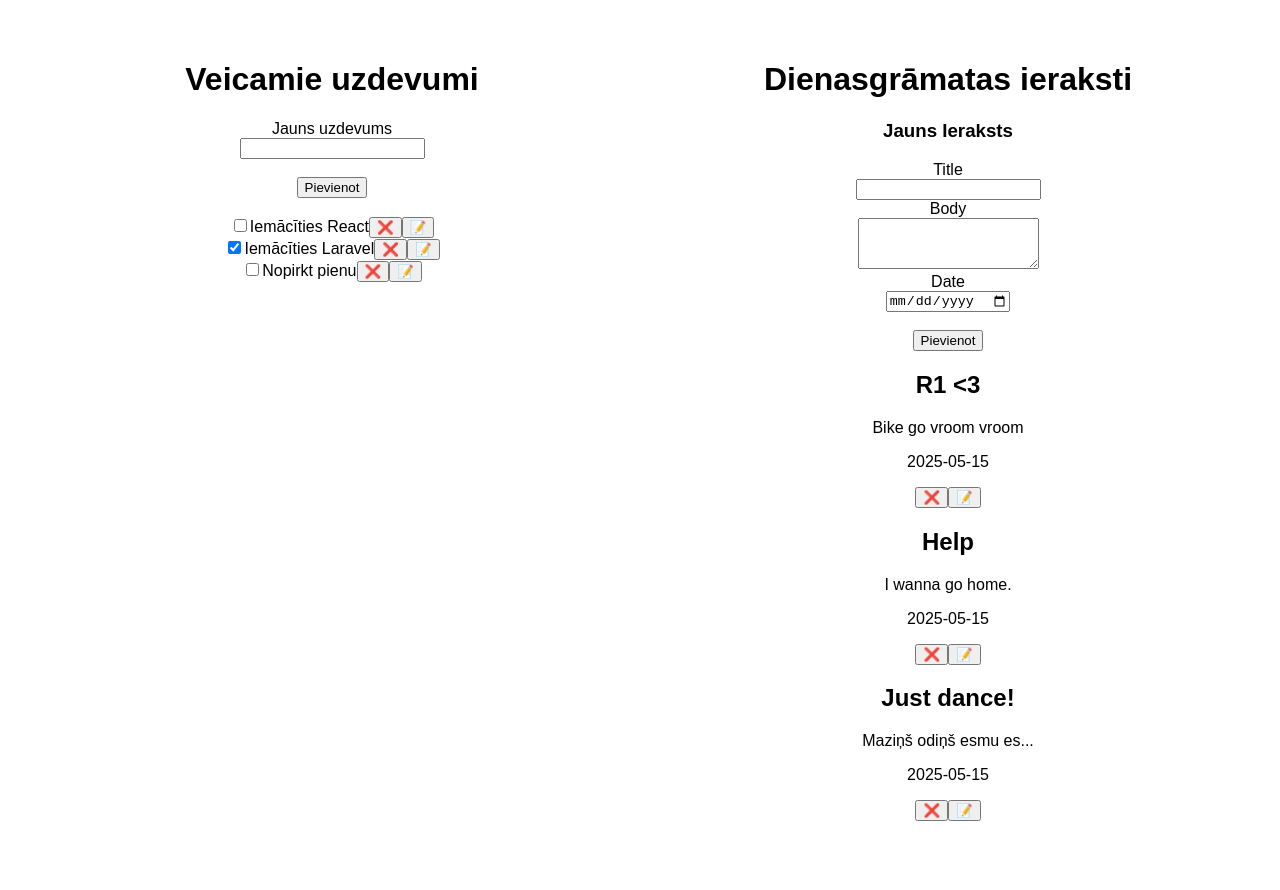
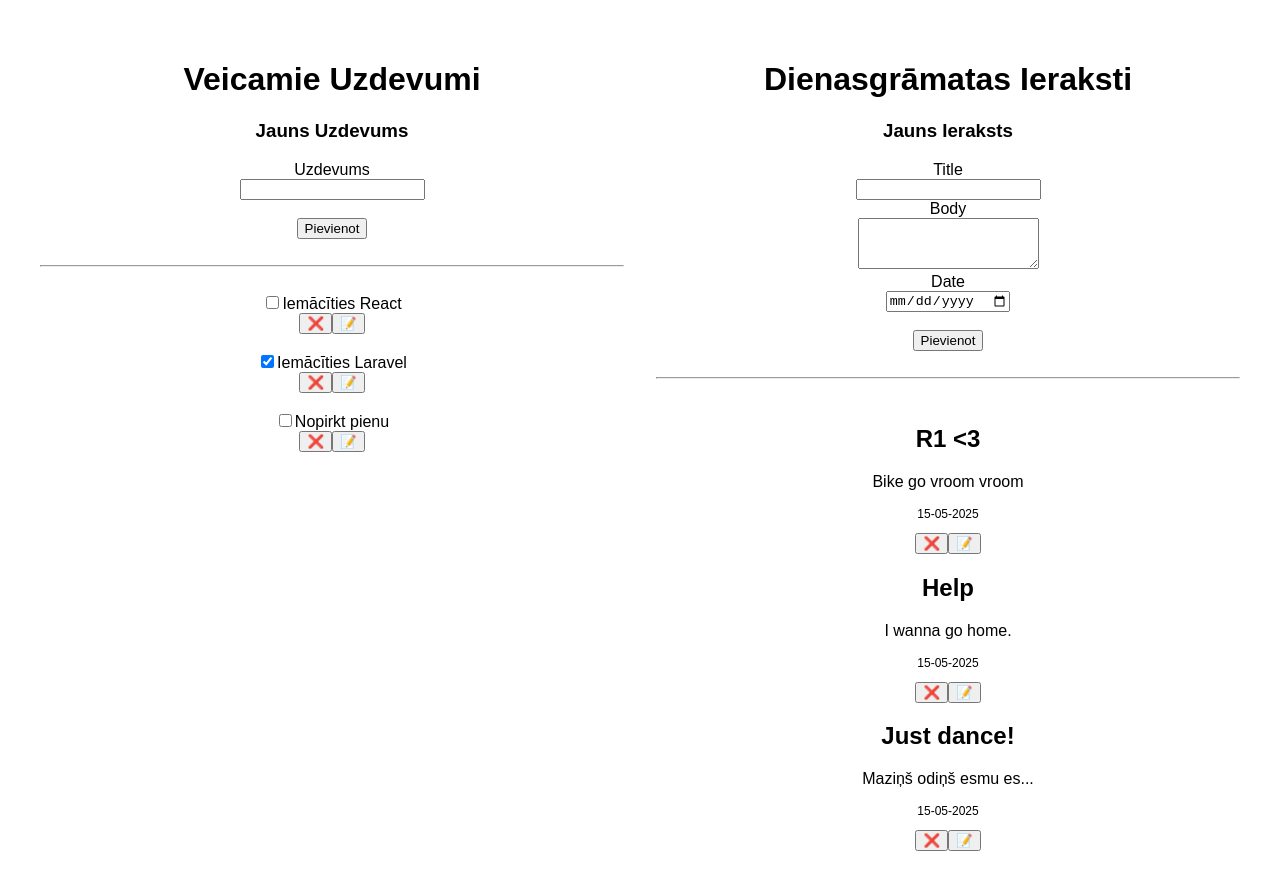
Before and after one commit to Sanchiks07/todo_jsx, a React (Vite) app: page / in a window 1280 px wide. Before the commit the page ends 861 px from the top, so only its background shows below. Built offline with nearby package versions, Linux system fonts and the light colour scheme.

Commit message:
daži pielabojumi ig idk

```diff
--- a/src/App.jsx
+++ b/src/App.jsx
@@ -60,11 +60,12 @@ function App() {
     <>
     <div className="container">
       <div className="todo">
-        <h1>Veicamie uzdevumi</h1>
+        <h1>Veicamie Uzdevumi</h1>
 
+        <h3>Jauns Uzdevums</h3>
         <form onSubmit={handleAdd}>
           <label>
-            Jauns uzdevums<br/>
+            Uzdevums<br/>
             <input
               value={newTask}
               onChange={(event) => setNewTask(event.target.value)}
@@ -75,7 +76,8 @@ function App() {
           <button type="submit" disabled={editingId !== null}>Pievienot</button>
         </form>
         <br/>
-
+        <hr/> {/* pievieonu līniju starp formu un esošajiem ierakstiem */}
+        <br/>
         {todos.map((todo) => {
           if (todo.id === editingId) {
             return (
@@ -85,7 +87,7 @@ function App() {
                   value={editedTask}
                   onChange={(e) => setEditedTask(e.target.value)}
                 />
-                <button onClick={handleAdd}>✔</button>
+                <button onClick={handleAdd}>✅</button>
                 <button onClick={handleCancelEdit}>❌</button>
               </div>
             )
--- a/src/DiariesList.jsx
+++ b/src/DiariesList.jsx
@@ -3,9 +3,9 @@ import { useState } from 'react';
 
 function DiariesList() {
     const [diaries, setDiaries] = useState([
-        { id: 1, title: "R1 <3", body: "Bike go vroom vroom", date: "2025-05-15" },
-        { id: 2, title: "Help", body: "I wanna go home.", date: "2025-05-15" },
-        { id: 3, title: "Just dance!", body: "Maziņš odiņš esmu es...", date: "2025-05-15" },
+        { id: 1, title: "R1 <3", body: "Bike go vroom vroom", date: "15-05-2025" },
+        { id: 2, title: "Help", body: "I wanna go home.", date: "15-05-2025" },
+        { id: 3, title: "Just dance!", body: "Maziņš odiņš esmu es...", date: "15-05-2025" },
     ]);
 
     const [newDiary, setNewDiary] = useState({ title: "", body: "", date: "" });
@@ -53,7 +53,7 @@ function DiariesList() {
 
     return (
         <>
-            <h1>Dienasgrāmatas ieraksti</h1>
+            <h1>Dienasgrāmatas Ieraksti</h1>
             <h3>Jauns Ieraksts</h3>
             <form onSubmit={handleAddNewDiary}>
                 <label>
@@ -91,7 +91,9 @@ function DiariesList() {
                 <br/><br/>
                 <button type="submit">Pievienot</button>
             </form>
-
+            <br/>
+            <hr/>   {/* pievieonu līniju starp formu un esošajiem ierakstiem */}
+            <br/>
             {diaries.map(diary => (
                 <div key={diary.id}>
                     {editingId === diary.id ? (
@@ -103,7 +105,6 @@ function DiariesList() {
                                     type="text"
                                     value={editedDiary.title}
                                     onChange={e => handleEditedDiaryChange("title", e.target.value)}
-                                    placeholder="Virsraksts"
                                 />
                             </label>
                             <br/>
@@ -114,7 +115,6 @@ function DiariesList() {
                                     value={editedDiary.body}
                                     onChange={e => handleEditedDiaryChange("body", e.target.value)}
                                     rows={4}
-                                    placeholder="Saturs"
                                 />
                             </label>
                             <br/>
@@ -128,7 +128,7 @@ function DiariesList() {
                                 />
                             </label>
                             <br/><br/>
-                            <button onClick={handleSaveEdit}>✔</button>
+                            <button onClick={handleSaveEdit}>✅</button>
                             <button onClick={handleCancelEdit}>❌</button>
                         </>
                     ) : (
--- /dev/null
+++ b/src/Diary.css
@@ -0,0 +1,3 @@
+.date {
+    font-size: 12px;
+}
--- a/src/Diary.jsx
+++ b/src/Diary.jsx
@@ -1,9 +1,11 @@
+import "./Diary.css"
+
 function Diary({ title, body, date }) {
     return (
         <>
         <h2>{title}</h2>
         <p>{body}</p>
-        <p>{date}</p>
+        <p className="date">{date}</p>
         </>
       );
 }
--- a/src/ToDo.jsx
+++ b/src/ToDo.jsx
@@ -9,10 +9,11 @@ function ToDo({ task, completed, id, onDelete, onToggle, onEdit }) {
           onChange={() => onToggle(id)}
         />
         {task}
+        <br/>
 
         <button onClick={() => onDelete(id)}>❌</button>
         <button onClick={() => onEdit(id, task)}>📝</button>
-      <br/>
+      <br/><br/>
     </article>
   );
 }
```
